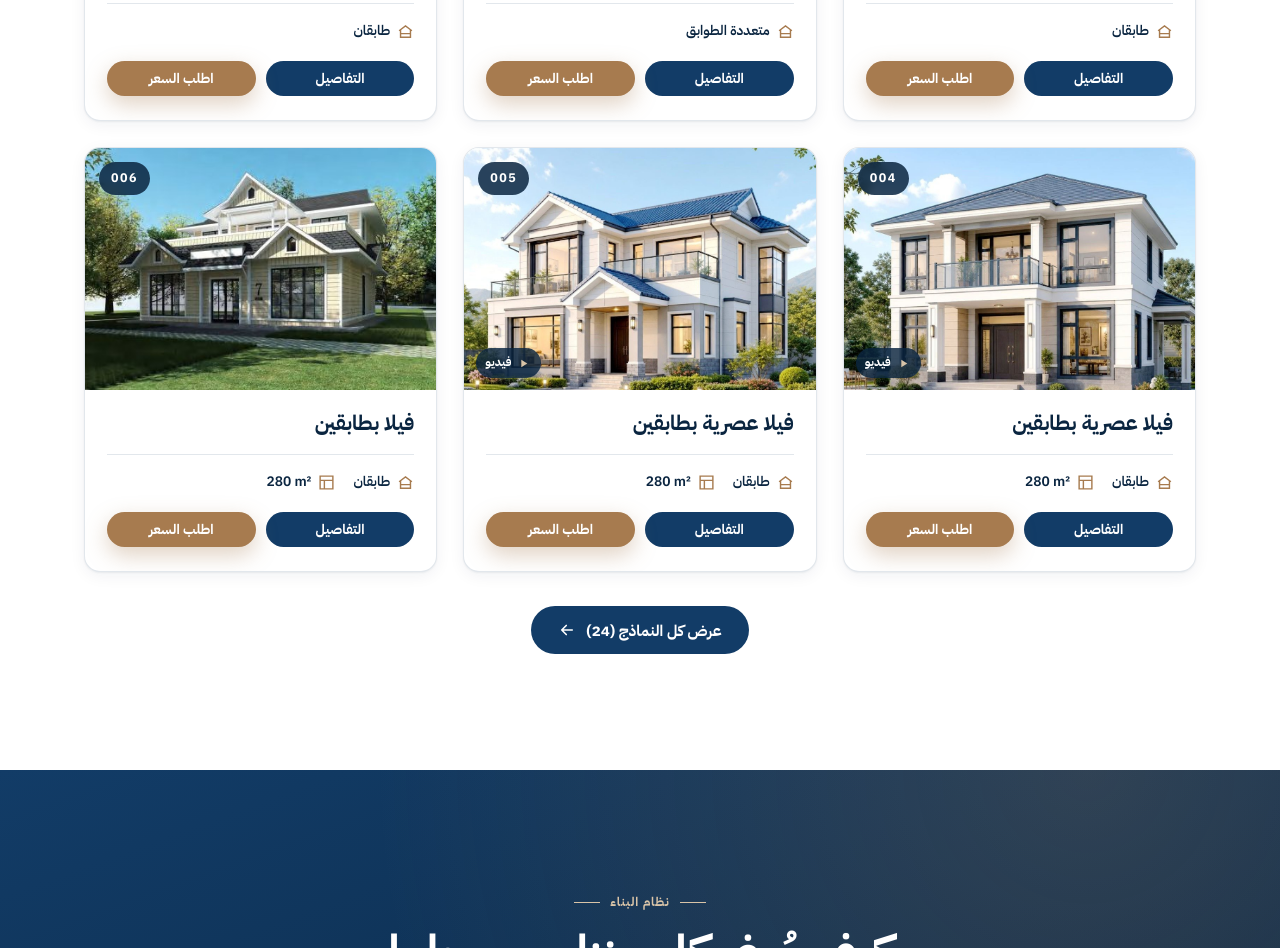
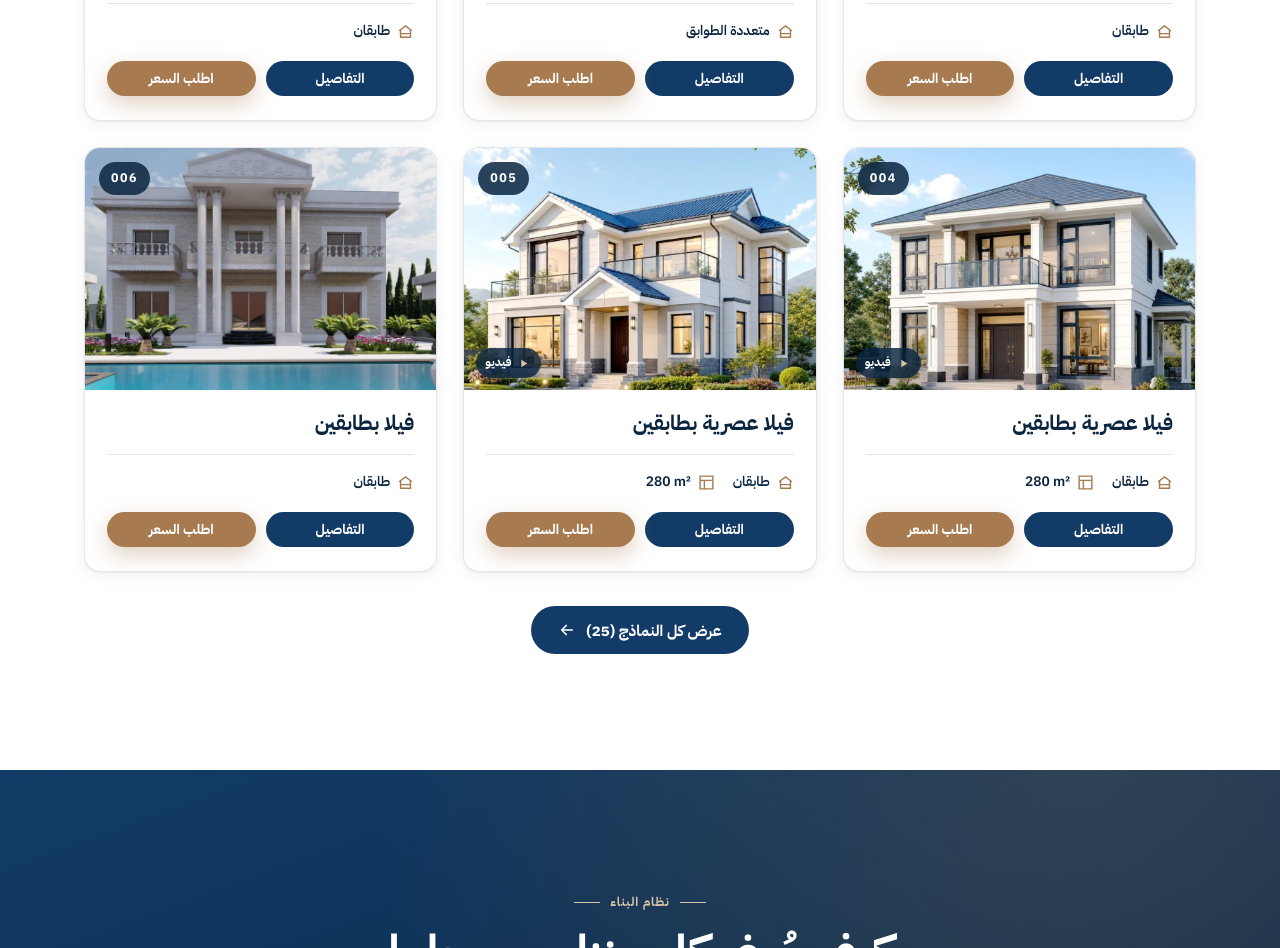
Before and after one commit to Ghiath342/jama-website, a plain HTML site: page index.html in a window 1280 px wide. Shown: the part 2174-3122 px from the top of the page. Drawn offline with Linux system fonts and the light colour scheme; animation ran at ten frames a second.

Commit message:
Models: new villa as 006, previous 006 moved to 025
Co-Authored-By: Claude Opus 5.5 <noreply@anthropic.com>

```diff
--- a/assets/js/models.js
+++ b/assets/js/models.js
@@ -27,7 +27,7 @@ const JAMA_MODELS = [
   { code: "003", img: "assets/img/models/m24.jpg", floors: 2, special: true, name: { en: "Two Floors Villa", ar: "فيلا بطابقين" } },
   { code: "004", img: "assets/img/models/m20.jpg", floors: 2, video: "assets/video/model-004.mp4", name: { en: "Two Floors Modern Villa", ar: "فيلا عصرية بطابقين" } },
   { code: "005", img: "assets/img/models/m21.jpg", floors: 2, video: "assets/video/model-005.mp4", name: { en: "Two Floors Modern Villa", ar: "فيلا عصرية بطابقين" } },
-  { code: "006", img: "assets/img/models/m16.jpg", floors: 2, name: { en: "Two Floors Villa", ar: "فيلا بطابقين" } },
+  { code: "006", img: "assets/img/models/m25.jpg", floors: 2, special: true, name: { en: "Two Floors Villa", ar: "فيلا بطابقين" } },
   { code: "007", img: "assets/img/models/m04.jpg", floors: 2, special: true, name: { en: "Two Floors Family House", ar: "منزل عائلي بطابقين" } },
   { code: "008", img: "assets/img/models/m05.jpg", floors: 2, special: true, name: { en: "Two Floors House", ar: "منزل بطابقين" } },
   { code: "009", img: "assets/img/models/m06.jpg", floors: 2, special: true, name: { en: "Two Floors House", ar: "منزل بطابقين" } },
@@ -46,6 +46,7 @@ const JAMA_MODELS = [
   { code: "022", img: "assets/img/models/m01.jpg", floors: 1, video: "assets/video/model-022.mp4", photos: ["assets/img/models/m01-layout.jpg"], name: { en: "One Floor House", ar: "منزل بطابق واحد" } },
   { code: "023", img: "assets/img/models/m02.jpg", floors: 2, area: 180, rate: 236, video: "assets/video/model-023.mp4", name: { en: "Two Floors Modern Luxury Villa", ar: "فيلا فاخرة عصرية بطابقين" } },
   { code: "024", img: "assets/img/models/m19.jpg", floors: 2, video: "assets/video/model-024.mp4", name: { en: "Two Floors Modern Villa", ar: "فيلا عصرية بطابقين" } },
+  { code: "025", img: "assets/img/models/m16.jpg", floors: 2, name: { en: "Two Floors Villa", ar: "فيلا بطابقين" } },
 ];
 
 (function () {
--- a/index.html
+++ b/index.html
@@ -272,7 +272,7 @@
 
     <div class="model-grid"></div>
     <div class="fin-home-cta reveal">
-      <a href="models.html" class="btn btn--navy"><span><span data-i18n="mdl.home.cta">View all models</span> (<span data-models-count>24</span>)</span><svg viewBox="0 0 24 24" fill="none" stroke="currentColor" stroke-width="2.2" stroke-linecap="round" stroke-linejoin="round" class="chev"><path d="M5 12h14M13 6l6 6-6 6" /></svg></a>
+      <a href="models.html" class="btn btn--navy"><span><span data-i18n="mdl.home.cta">View all models</span> (<span data-models-count>25</span>)</span><svg viewBox="0 0 24 24" fill="none" stroke="currentColor" stroke-width="2.2" stroke-linecap="round" stroke-linejoin="round" class="chev"><path d="M5 12h14M13 6l6 6-6 6" /></svg></a>
     </div>
   </div>
 </section>
```
Also changed, not shown: models.html (+1 -1 lines), assets/img/models/m25.jpg (added).
